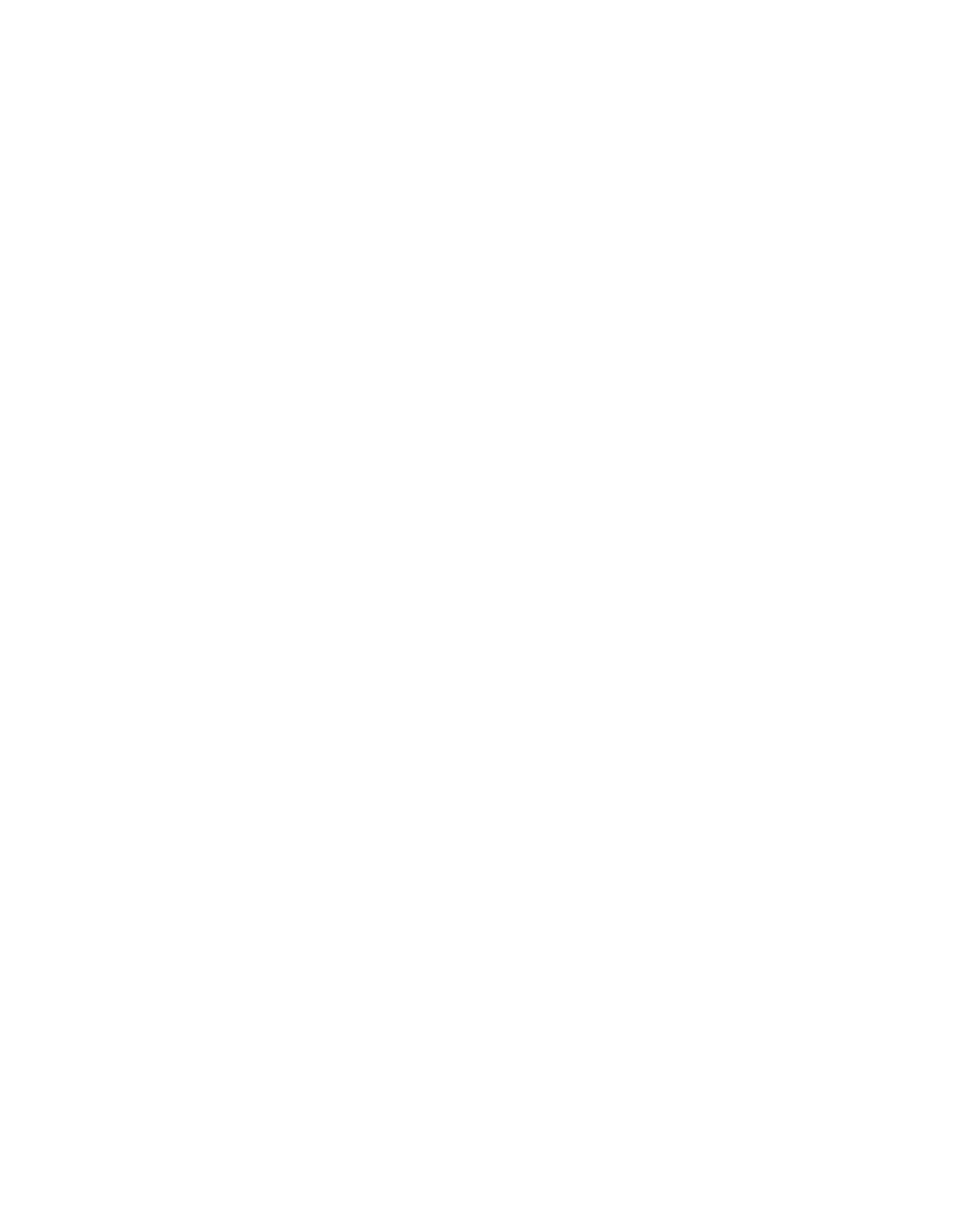
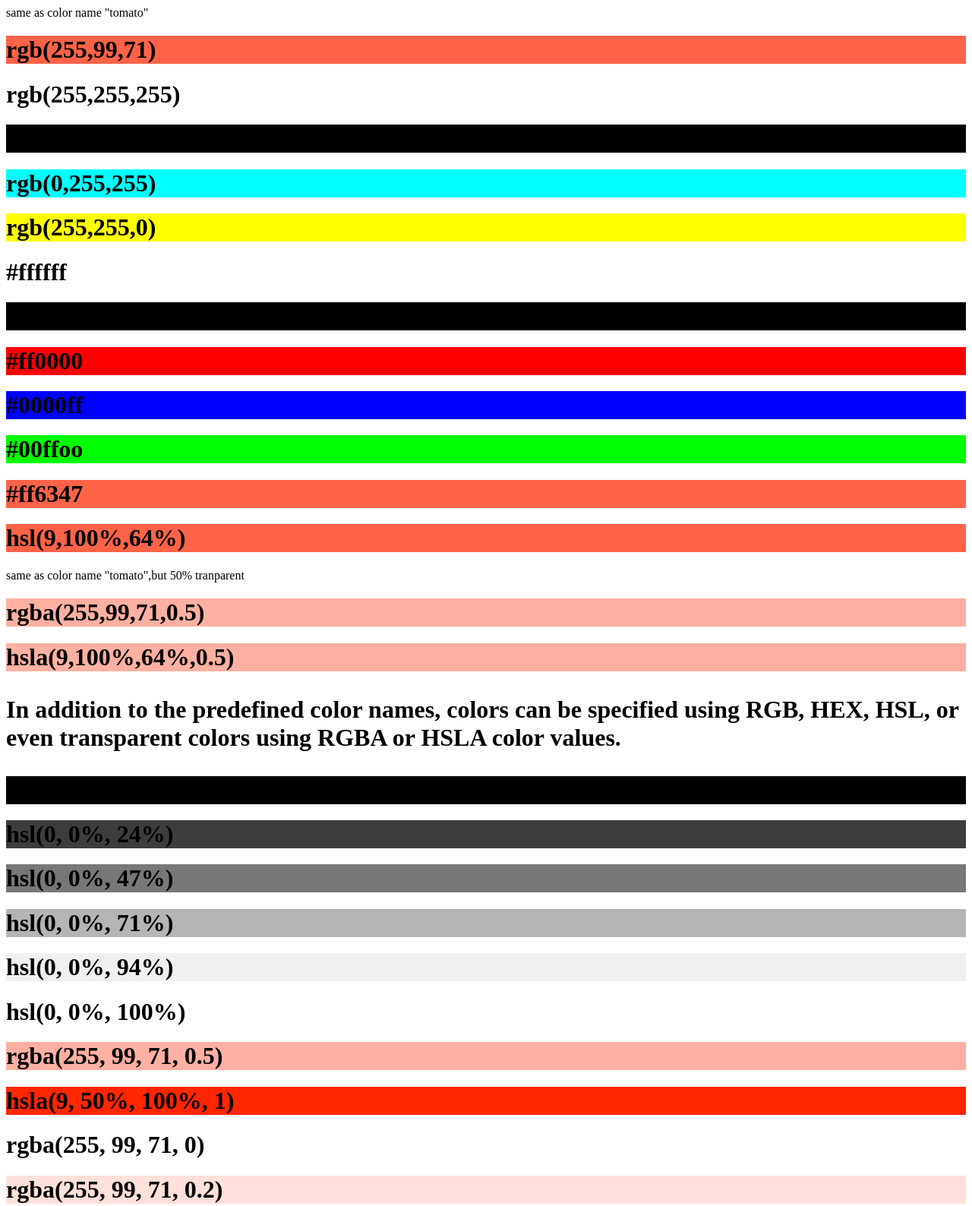
Before and after one commit to kalyanichunchu/first1, a plain HTML site: page html-color-values.html in a window 1280 px wide. Shown: the top 1588 px of the page at 76% size. Before the commit the page ends 800 px from the top, so only its background shows below. Drawn offline with Linux system fonts and the light colour scheme.

Commit message:
no message

```diff
--- a/html-color-values.html
+++ b/html-color-values.html
@@ -1,8 +1,52 @@
 <html>
 <head>
 <body>
+<p>same as color name "tomato"</p>
+<h1 style="background-color:rgb(255,99,71);">rgb(255,99,71)</h1>
+<h1 style="background-color:rgb(255,255,255);">rgb(255,255,255)</h1>
+<h1 style="background-color:rgb(0,0,0);">rgb(0,0,0)</h1>
+<h1 style="background-color:rgb(0,255,255);">rgb(0,255,255)</h1>
+<h1 style="background-color:rgb(255,255,0);">rgb(255,255,0)</h1>
+
+<!--#rrggbb-->
+<h1 style="background-color:#ffffff;">#ffffff</h1>
+<h1 style="background-color:#000000;">#000000</h1>
+<h1 style="background-color:#ff0000;">#ff0000</h1>
+<h1 style="background-color:#0000ff;">#0000ff</h1>
+<h1 style="background-color:#00ff00;">#00ffoo</h1>
 
 
+<h1 style="background-color:#ff6347;">#ff6347</h1>
+
+<h1 style="background-color:hsl(9,100%,64%);">hsl(9,100%,64%)</h1>
+
+<p>same as color name "tomato",but 50% tranparent</p>
+<h1 style="background-color:rgba(255,99,71,0.5);">rgba(255,99,71,0.5)</h1>
+<h1 style="background-color:hsla(9,100%,64%,0.5);">hsla(9,100%,64%,0.5)<h1>
+
+<p>In addition to the predefined color names, colors can be specified using RGB, HEX, HSL, or even transparent colors using RGBA or HSLA color values.</p>
+
+<h1 style="background-color:hsl(0, 0%, 0%);">hsl(0, 0%, 0%)</h1>
+<h1 style="background-color:hsl(0, 0%, 24%);">hsl(0, 0%, 24%)</h1>
+<h1 style="background-color:hsl(0, 0%, 47%);">hsl(0, 0%, 47%)</h1>
+<h1 style="background-color:hsl(0, 0%, 71%);">hsl(0, 0%, 71%)</h1>
+<h1 style="background-color:hsl(0, 0%, 94%);">hsl(0, 0%, 94%)</h1>
+<h1 style="background-color:hsl(0, 0%, 100%);">hsl(0, 0%, 100%)</h1>
+
+
+<h1 style="background-color:rgba(255, 99, 71, 0.5);">rgba(255, 99, 71, 0.5)</h1>
+<h1 style="background-color:hsla(9, 100%,50%, 1);">hsla(9, 50%, 100%, 1)</h1>
+
+
+
+<h1 style="background-color:rgba(255, 99, 71, 0);">rgba(255, 99, 71, 0)</h1>
+<h1 style="background-color:rgba(255, 99, 71, 0.2);">rgba(255, 99, 71, 0.2)</h1>
+<h1 style="background-color:rgba(255, 99, 71, 0.4);">rgba(255, 99, 71, 0.4)</h1>
+<h1 style="background-color:rgba(255, 99, 71, 0.6);">rgba(255, 99, 71, 0.6)</h1>
+<h1 style="background-color:rgba(255, 99, 71, 0.8);">rgba(255, 99, 71, 0.8)</h1>
+<h1 style="background-color:rgba(255, 99, 71, 1);">rgba(255, 99, 71, 1)</h1>
+
+<h1 style="background-color:rgb(255, 99, 71);">rgb(255, 99, 71)</h1>
 </body>
 </head>
 </html>
```
